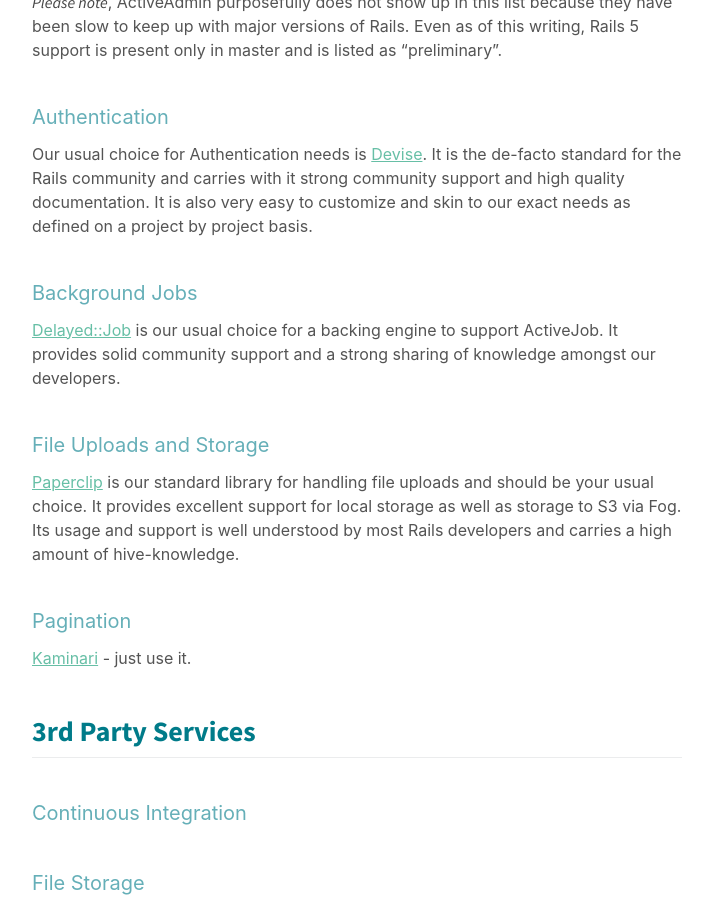
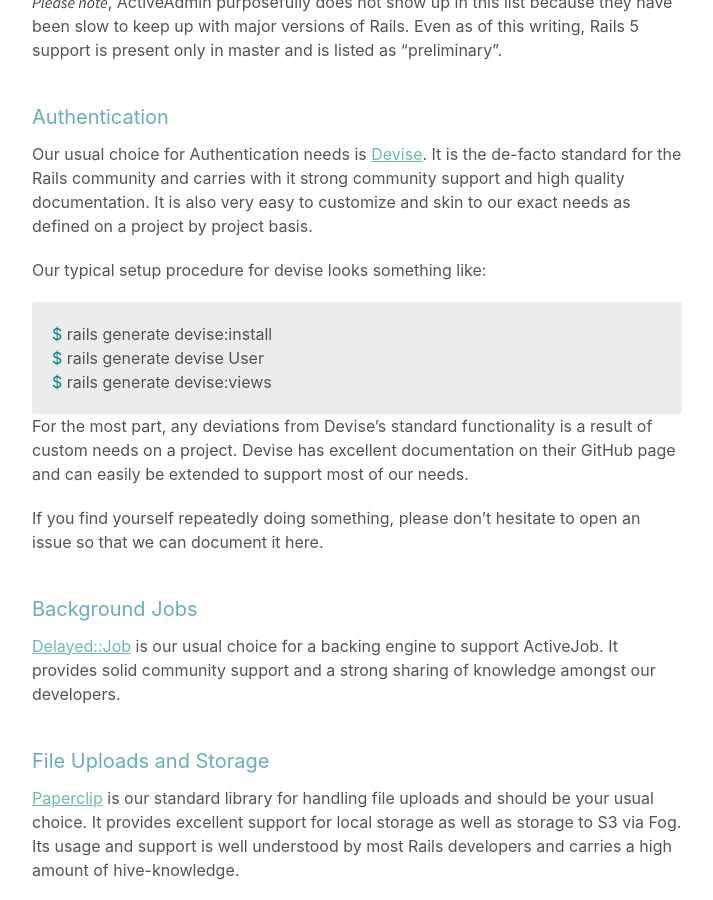
Before and after one commit to thenerdery/ruby-standards, a Jekyll site: the page built from index.md, in a window 1280 px wide and 900 px high, scrolled down 3888 px. Shown: the whole window, without its empty margins (283-996 px from the left). Built offline with Jekyll 4.4.1, drawn with Linux system fonts in a browser that asks for light colours; some web fonts are replaced.

Commit message:
Adding some basic setup info regarding devise

````diff
--- a/index.md
+++ b/index.md
@@ -87,6 +87,18 @@ Honestly, writing custom CRUD operations for basic forms is a trivial and relati
 Our usual choice for Authentication needs is [Devise](https://github.com/plataformatec/devise).  It is the de-facto standard for the Rails community and carries with it strong community support and high quality documentation.  It is also very easy to customize and skin to our exact needs as defined on a project by project basis.
 
 
+Our typical setup procedure for devise looks something like:
+
+```sh
+$ rails generate devise:install
+$ rails generate devise User
+$ rails generate devise:views
+```
+
+For the most part, any deviations from Devise's standard functionality is a result of custom needs on a project.  Devise has excellent documentation on their GitHub page and can easily be extended to support most of our needs.
+
+If you find yourself repeatedly doing something, please don't hesitate to open an issue so that we can document it here.
+
 ## Background Jobs
 
 [Delayed::Job](https://github.com/collectiveidea/delayed_job) is our usual choice for a backing engine to support ActiveJob.  It provides solid community support and a strong sharing of knowledge amongst our developers.
````
